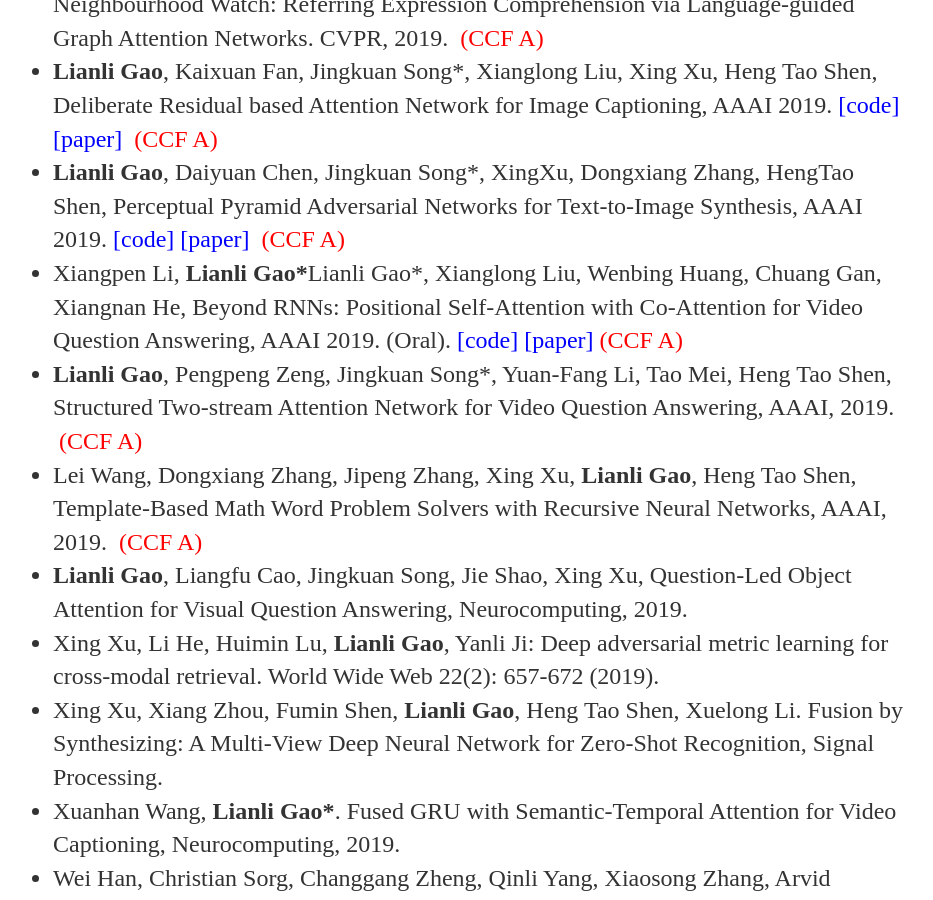
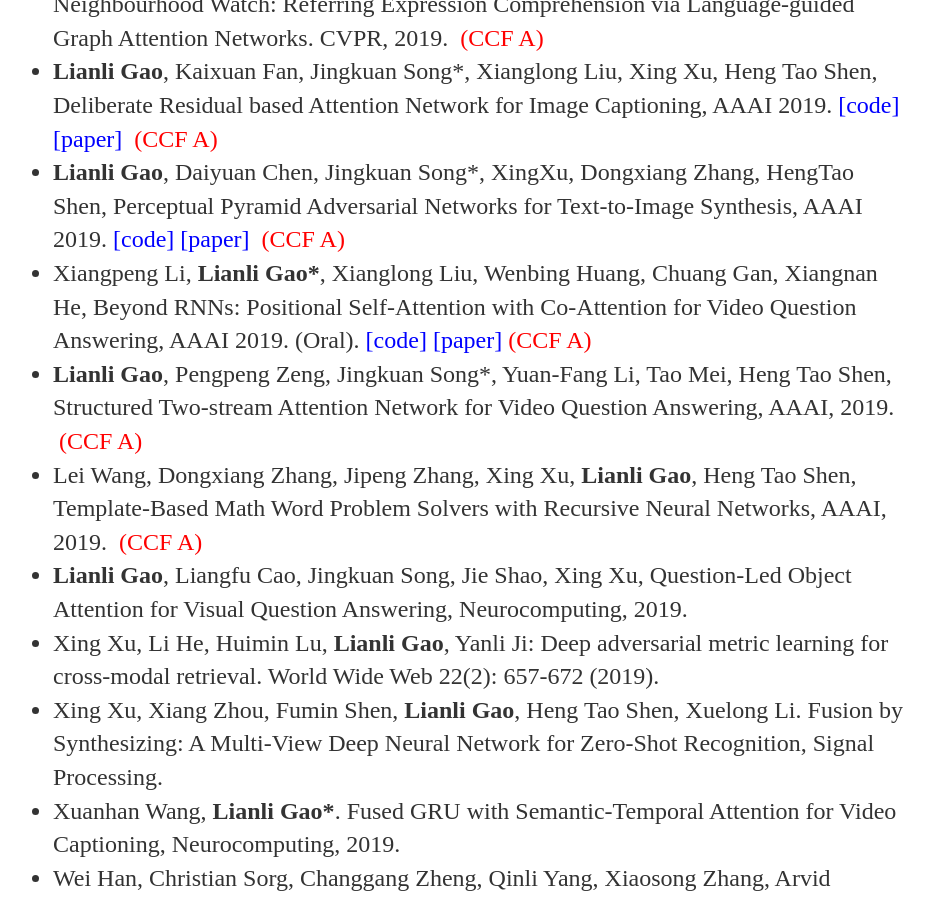
Before and after one commit to lianliGao/lianligao.github.io, a Jekyll site: the page built from cv/index.html, in a window 1280 px wide and 900 px high, scrolled down 2405 px. Shown: the whole window, without its empty margins (179-1112 px from the left). Built offline with Jekyll 4.4.1, drawn with Linux system fonts in a browser that asks for light colours.

Commit message:
Update index.html

```diff
--- a/cv/index.html
+++ b/cv/index.html
@@ -47,7 +47,7 @@
 <li>  Peng Wang, Qi Wu, Jiewei Cao, Chunhua Shen, <strong>Lianli Gao</strong>, Anton van den Hengel. Neighbourhood Watch: Referring Expression Comprehension via Language-guided Graph Attention Networks.  CVPR, 2019. <font color="#ff0000"><b>&nbsp;</b>(CCF A)</font></li>
 <li>  <strong>Lianli Gao</strong>, Kaixuan Fan, Jingkuan Song*, Xianglong Liu, Xing Xu, Heng Tao Shen, Deliberate Residual based Attention Network for Image Captioning, AAAI 2019. <a href="https://github.com/fkxssaa/Deliberate-Attention-Networks-for-Image-Captioning/" rel="nofollow"><font color="#0000ff"> [code] </font></a> <a href="https://www.aaai.org/ojs/index.php/AAAI/article/view/4845" rel="nofollow"><font color="#0000ff"> [paper] </font></a><font color="#ff0000"><b>&nbsp;</b>(CCF A)</font></li>
 <li>  <strong>Lianli Gao</strong>, Daiyuan Chen, Jingkuan Song*, XingXu, Dongxiang Zhang, HengTao Shen, Perceptual Pyramid Adversarial Networks for Text-to-Image Synthesis, AAAI 2019. <a href="https://github.com/yayeoCddy/PPAN" rel="nofollow"><font color="#0000ff"> [code] </font></a> <a href="https://aaai.org/ojs/index.php/AAAI/article/view/4844" rel="nofollow"><font color="#0000ff"> [paper] </font></a><font color="#ff0000"><b>&nbsp;</b>(CCF A)</font></li>
-<li>  Xiangpen Li, <strong>Lianli Gao*</strong>Lianli Gao*, Xianglong Liu, Wenbing Huang, Chuang Gan, Xiangnan He, Beyond RNNs: Positional Self-Attention with Co-Attention for Video Question Answering, AAAI 2019. (Oral). <a href="https://github.com/lixiangpengcs/PSAC" rel="nofollow"><font color="#0000ff">[code]</font></a> <a href="https://www.aaai.org/ojs/index.php/AAAI/article/view/4887" rel="nofollow"><font color="#0000ff">[paper]</font></a><font color="#ff0000"><b>&nbsp;</b>(CCF A)</font></li>
+<li>  Xiangpeng Li, <strong>Lianli Gao*</strong>, Xianglong Liu, Wenbing Huang, Chuang Gan, Xiangnan He, Beyond RNNs: Positional Self-Attention with Co-Attention for Video Question Answering, AAAI 2019. (Oral). <a href="https://github.com/lixiangpengcs/PSAC" rel="nofollow"><font color="#0000ff">[code]</font></a> <a href="https://www.aaai.org/ojs/index.php/AAAI/article/view/4887" rel="nofollow"><font color="#0000ff">[paper]</font></a><font color="#ff0000"><b>&nbsp;</b>(CCF A)</font></li>
 <li>  <strong>Lianli Gao</strong>, Pengpeng Zeng, Jingkuan Song*, Yuan-Fang Li, Tao Mei, Heng Tao Shen, Structured Two-stream Attention Network for Video Question Answering, AAAI, 2019. <font color="#ff0000"><b>&nbsp;</b>(CCF A)</font></li>
 <li>  Lei Wang, Dongxiang Zhang, Jipeng Zhang, Xing Xu, <strong>Lianli Gao</strong>, Heng Tao Shen, Template-Based Math Word Problem Solvers with Recursive Neural Networks, AAAI, 2019. <font color="#ff0000"><b>&nbsp;</b>(CCF A)</font></li>
 <li>  <strong>Lianli Gao</strong>, Liangfu Cao, Jingkuan Song, Jie Shao, Xing Xu, Question-Led Object Attention for Visual Question Answering, Neurocomputing, 2019.</li>
```
